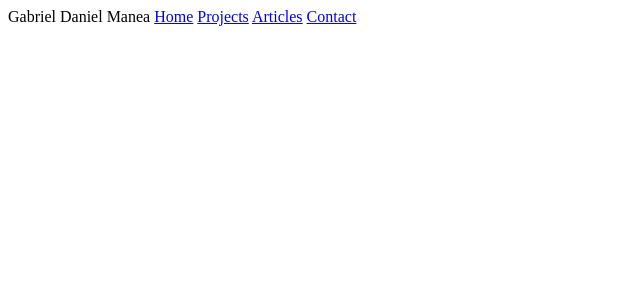
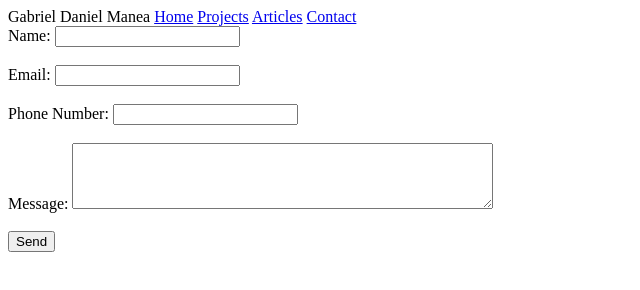
Before and after one commit to G4DM/roadmapsh-basic-web, a plain HTML site: page contact.html in a window 1280 px wide. Shown: the whole page, without its empty margins (0-640 px from the left). Drawn offline with Linux system fonts and the light colour scheme.

Commit message:
Finished form

```diff
--- a/contact.html
+++ b/contact.html
@@ -25,7 +25,21 @@
     </nav>
   </header>
 
+  <form action="/submit" method="post">
+    <label for="nombre">Name:</label>
+    <input type="text" id="nombre" name="nombre" required><br><br>
 
+    <label for="correo">Email:</label>
+    <input type="email" id="correo" name="correo" required><br><br>
+
+    <label for="telefono">Phone Number:</label>
+    <input type="tel" id="telefono" name="telefono" pattern="[0-9]{9}" required><br><br>
+
+    <label for="mensaje">Message:</label>
+    <textarea id="mensaje" name="mensaje" rows="4" cols="50"></textarea><br><br>
+
+    <button type="submit">Send</button>
+</form>
 
 </body>
 </html>
```
